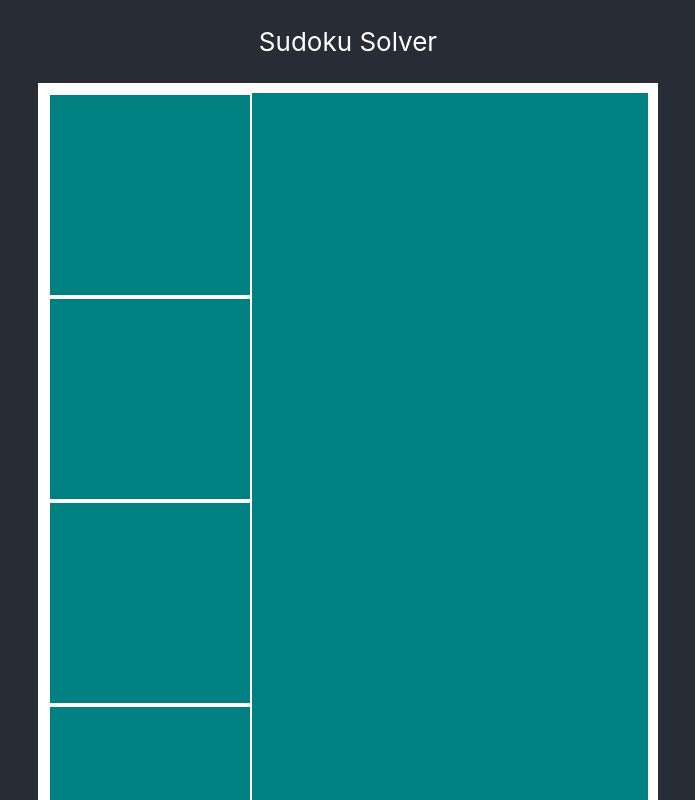
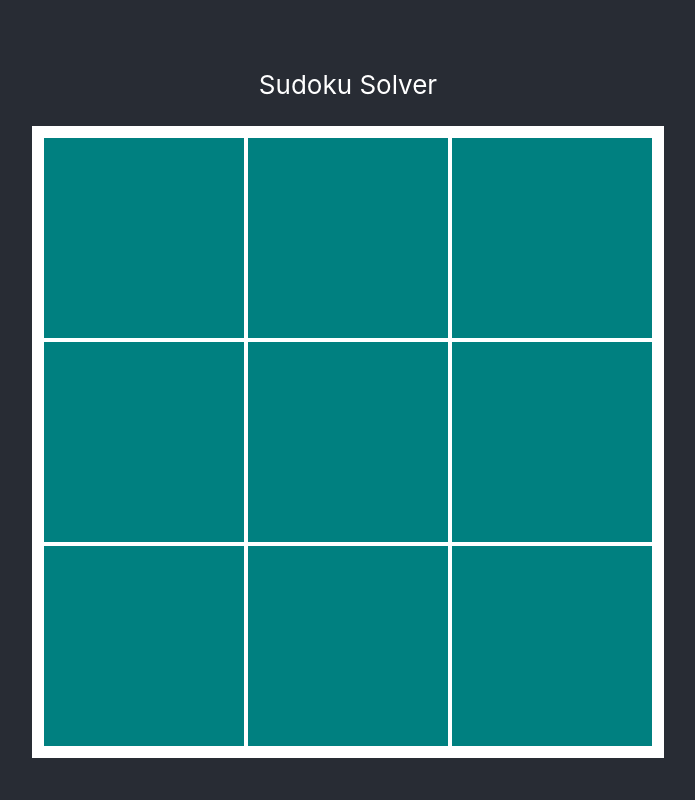
Before and after one commit to AliceMathews/sudoku-solver-react, a React (Create React App) app: page / in a window 1280 px wide. Shown: the top 800 px of the page, without its empty margins (292-987 px from the left). Built offline with nearby package versions, Linux system fonts and the light colour scheme.

Commit message:
updated grid styling

```diff
--- a/src/components/Puzzle.css
+++ b/src/components/Puzzle.css
@@ -1,11 +1,11 @@
 .container {
-  height: 600px;
-  width: 600px;
+  height: 612px;
+  width: 612px;
   background-color: teal;
   border-style: solid;
   border-width: 10px;
   border-color: white;
-  flex: content;
+  display: flex;
   flex-direction: row;
   flex-wrap: wrap;
 }
```
